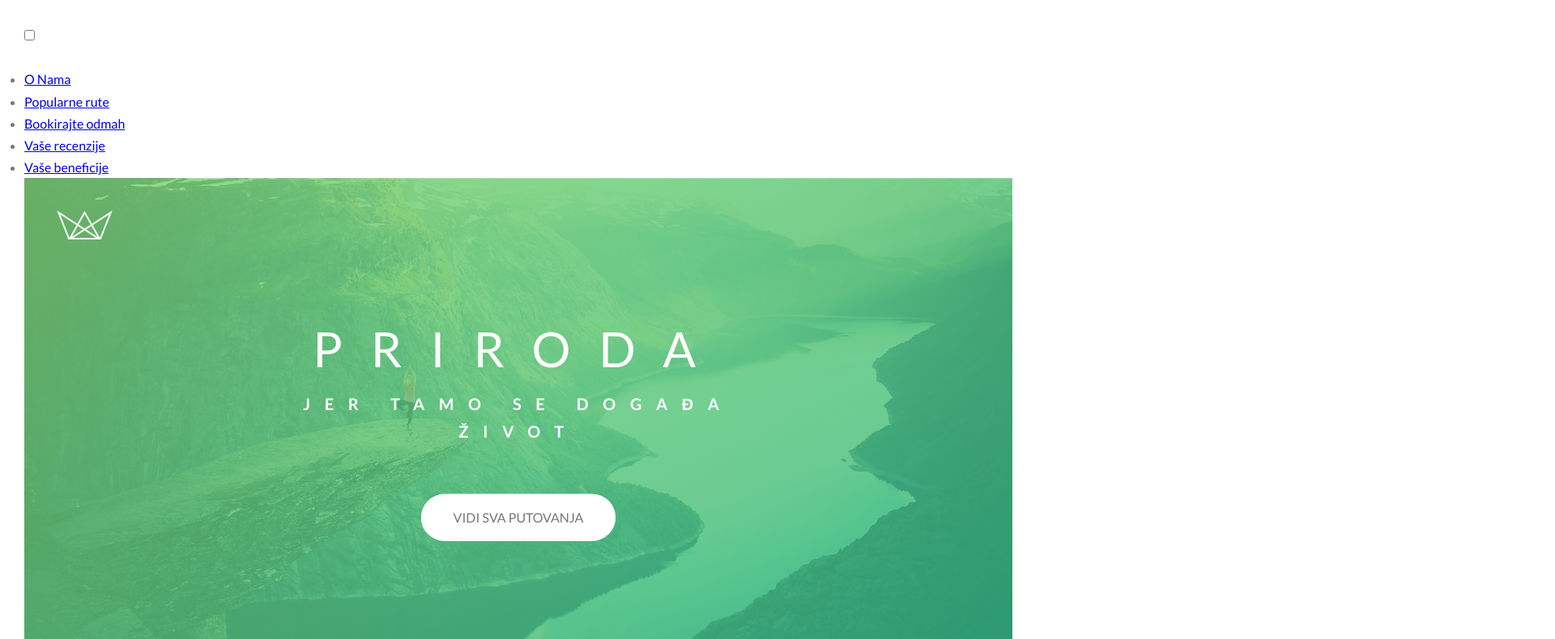
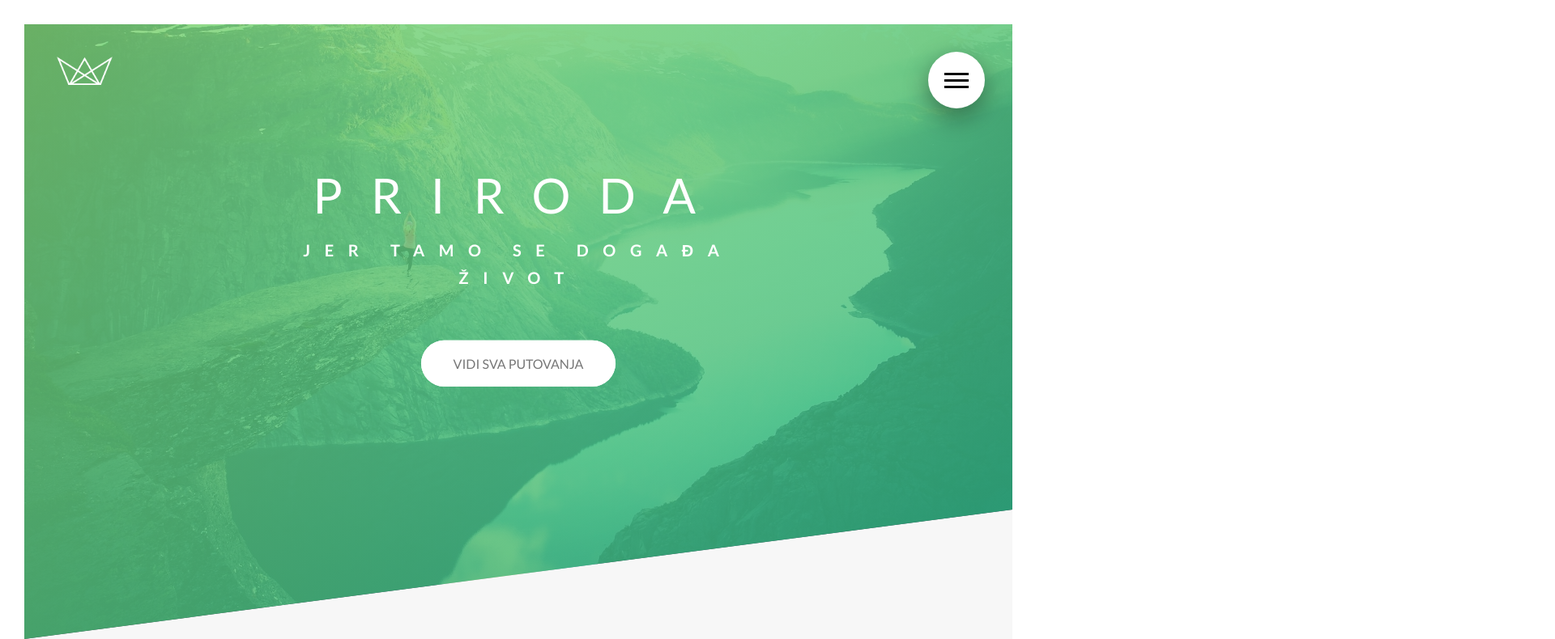
Before and after one commit to MARTIN111Zg/sassi-stuff, a website: page index.html in a window 1280 px wide. Shown: the top 790 px of the page at 81% size, 1920 px wide, since content can reach past the window. Drawn offline with nearby package versions, Linux system fonts and the light colour scheme; files that its build step writes are made by us from their sources.

Commit message:
Update main.scss

```diff
--- a/sass/main.scss
+++ b/sass/main.scss
@@ -15,9 +15,12 @@
 @import "components/form";
 @import "components/card";
 @import "components/story";
+@import "components/popup";
 
 
 @import "layouts/header";
 @import "layouts/grid";
+@import "layouts/footer";
+@import "layouts/navigation";
 
 @import "pages/home";
```
